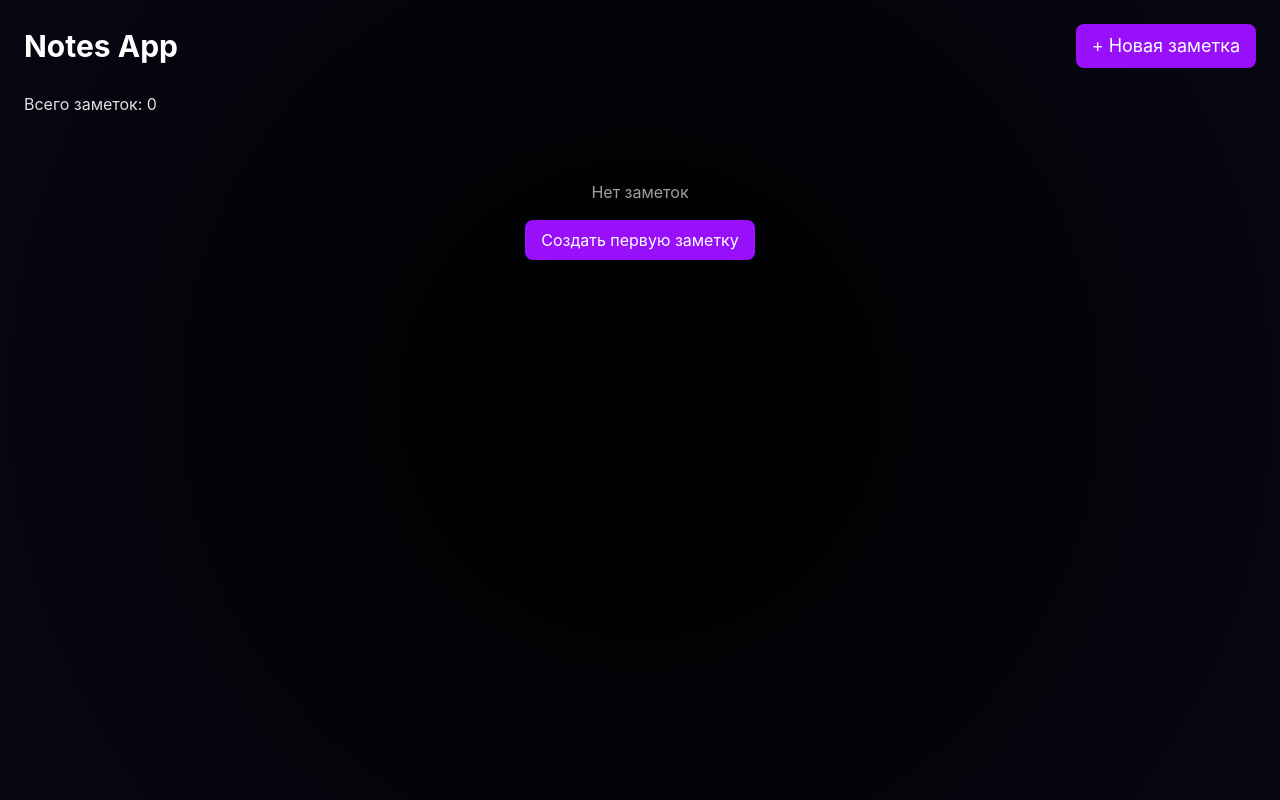
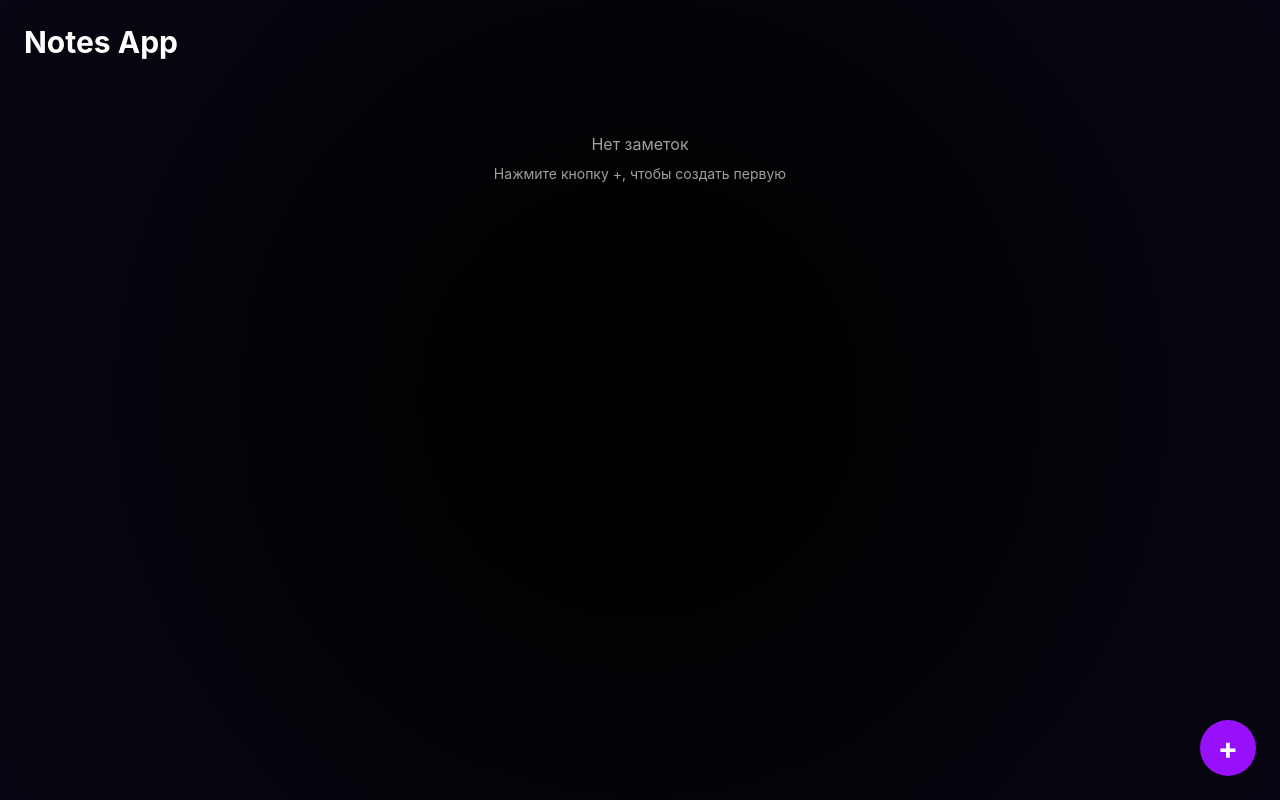
Before and after one commit to 11Moge-ko/notes-app-chelgu, a React (Vite) app: page / in a window 1280 px wide. Built offline with nearby package versions, Linux system fonts and the light colour scheme.

Commit message:
Small bug fix

```diff
--- a/src/App.tsx
+++ b/src/App.tsx
@@ -45,17 +45,17 @@ function App() {
     setIsModalOpen(true);
   };
 
-  const pinnedNotes = notes.filter(n => n.pinned);
-  const unpinnedNotes = notes.filter(n => !n.pinned);
+  // Сортируем: сначала закреплённые, потом обычные (без визуального разделения)
+  const sortedNotes = [...notes].sort((a, b) => {
+    if (a.pinned === b.pinned) return 0;
+    return a.pinned ? -1 : 1;
+  });
 
-  const handleReorderPinned = (ids: string[]) => {
-    // Получаем все ID закреплённых заметок в новом порядке
-    reorderNotes([...ids, ...unpinnedNotes.map(n => n.id)]);
-  };
+  const pinnedIds = sortedNotes.filter(n => n.pinned).map(n => n.id);
+  const unpinnedIds = sortedNotes.filter(n => !n.pinned).map(n => n.id);
 
-  const handleReorderUnpinned = (ids: string[]) => {
-    // Получаем все ID обычных заметок в новом порядке
-    reorderNotes([...pinnedNotes.map(n => n.id), ...ids]);
+  const handleReorder = (ids: string[]) => {
+    reorderNotes(ids);
   };
 
   if (isLoading) {
@@ -69,46 +69,36 @@ function App() {
   return (
     <div className="min-h-screen p-6" style={{ background: 'var(--bg-app)' }}>
       <div className="max-w-7xl mx-auto">
-        <div className="flex justify-between items-center mb-6">
-          <h1 className="text-primary text-3xl font-bold">Notes App</h1>
-          <button onClick={handleNewNote} className="bg-purple-600 hover:bg-purple-700 text-white px-4 py-2 rounded-lg transition-colors text-lg">
-            + Новая заметка
-          </button>
-        </div>
-
-        <p className="text-secondary mb-4">Всего заметок: {notes.length}</p>
+        {/* Только заголовок, без счётчика и лишних кнопок */}
+        <h1 className="text-primary text-3xl font-bold mb-6">Notes App</h1>
 
         {notes.length === 0 ? (
           <div className="text-center text-muted py-12">
             <p>Нет заметок</p>
-            <button onClick={handleNewNote} className="mt-4 bg-purple-600 hover:bg-purple-700 text-white px-4 py-2 rounded-lg transition-colors">
-              Создать первую заметку
-            </button>
+            <p className="text-sm mt-2">Нажмите кнопку +, чтобы создать первую</p>
           </div>
         ) : (
-          <>
-            {pinnedNotes.length > 0 && (
-              <SortableNotesSection
-                title="📌 Закреплённые"
-                notes={pinnedNotes}
-                onReorder={handleReorderPinned}
-                onTogglePin={togglePin}
-                onEditNote={handleEditNote}
-                onDeleteNote={deleteNote}
-              />
-            )}
-
-            <SortableNotesSection
-              title="Все заметки"
-              notes={unpinnedNotes}
-              onReorder={handleReorderUnpinned}
-              onTogglePin={togglePin}
-              onEditNote={handleEditNote}
-              onDeleteNote={deleteNote}
-            />
-          </>
+          <SortableNotesSection
+            title=""
+            notes={sortedNotes}
+            onReorder={handleReorder}
+            onTogglePin={togglePin}
+            onEditNote={handleEditNote}
+            onDeleteNote={deleteNote}
+            pinnedIds={pinnedIds}
+            unpinnedIds={unpinnedIds}
+          />
         )}
       </div>
+
+      {/* Кнопка "+" в правом нижнем углу */}
+      <button
+        onClick={handleNewNote}
+        className="fixed bottom-6 right-6 w-14 h-14 bg-purple-600 hover:bg-purple-700 text-white text-3xl font-bold rounded-full shadow-lg transition-all hover:scale-110 flex items-center justify-center z-20"
+        title="Новая заметка"
+      >
+        +
+      </button>
 
       <NoteModal
         isOpen={isModalOpen}
--- a/src/components/NoteCard.tsx
+++ b/src/components/NoteCard.tsx
@@ -63,7 +63,6 @@ export function NoteCard({ note, onTogglePin }: NoteCardProps) {
     onTogglePin?.(note.id);
   };
 
-  // Объединённый стиль
   const combinedStyle = {
     borderColor: note.borderColor,
     boxShadow: `0 0 0 0 ${note.borderColor}40`,
--- a/src/components/SortableNotesSection.tsx
+++ b/src/components/SortableNotesSection.tsx
@@ -18,21 +18,24 @@ import { NoteCard } from './NoteCard';
 import type { Note } from '../types';
 
 interface SortableNotesSectionProps {
-  title: string;
+  title?: string;
   notes: Note[];
   onReorder: (ids: string[]) => void;
   onTogglePin: (id: string) => void;
   onEditNote: (note: Note) => void;
   onDeleteNote: (id: string) => void;
+  pinnedIds: string[];
+  unpinnedIds: string[];
 }
 
 export function SortableNotesSection({
-  title,
   notes,
   onReorder,
   onTogglePin,
   onEditNote,
   onDeleteNote,
+  pinnedIds,
+  unpinnedIds,
 }: SortableNotesSectionProps) {
   const sensors = useSensors(
     useSensor(PointerSensor, {
@@ -58,23 +61,13 @@ export function SortableNotesSection({
 
   if (notes.length === 0) {
     return (
-      <div className="mb-8">
-        <h2 className="text-white text-xl font-semibold mb-4 pb-2 border-b border-gray-700">
-          {title} (0)
-        </h2>
       <div className="text-muted text-center py-8">
-          {title.includes('Закреплённые') ? 'Нет закреплённых заметок' : 'Нет обычных заметок'}
-        </div>
+        Нет заметок
       </div>
     );
   }
 
   return (
-    <div className="mb-8">
-      <h2 className="text-white text-xl font-semibold mb-4 pb-2 border-b border-gray-700">
-        {title} ({notes.length})
-      </h2>
-
     <DndContext
       sensors={sensors}
       collisionDetection={closestCenter}
@@ -104,6 +97,5 @@ export function SortableNotesSection({
         </div>
       </SortableContext>
     </DndContext>
-    </div>
   );
 }
```
Lines whose indentation alone changed are shown as unchanged.
